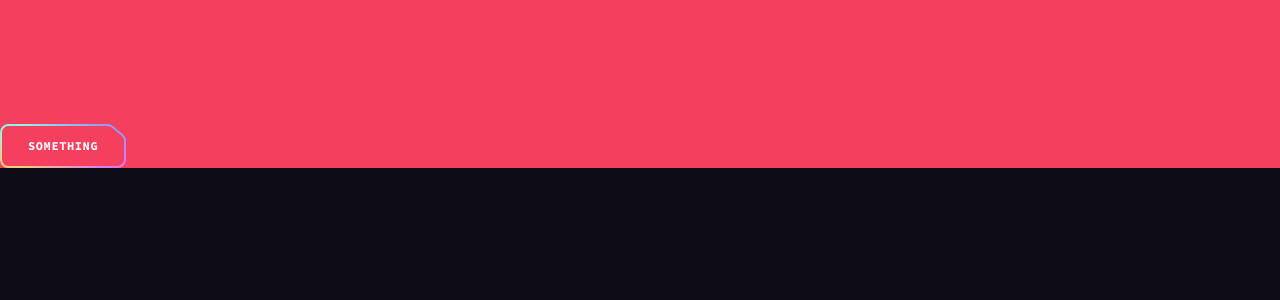
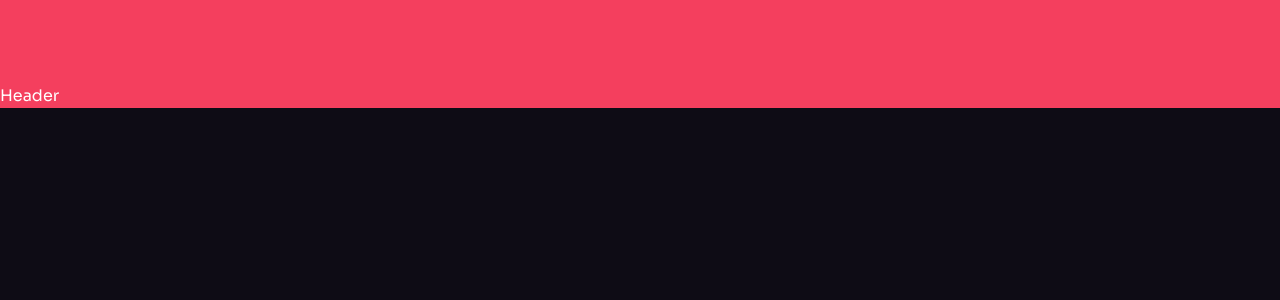
Before and after one commit to andryariadi/brainwave, a React (Vite) app: page / in a window 1280 px wide. Shown: the top 300 px of the page. Built offline with nearby package versions, Linux system fonts and the light colour scheme.

Commit message:
add header component

```diff
--- a/src/App.jsx
+++ b/src/App.jsx
@@ -1,11 +1,11 @@
 import ButtonGradient from "./assets/svg/ButtonGradient";
-import Button from "./components/Button";
+import Header from "./components/Header";
 
 const App = () => {
   return (
     <>
       <div className="bg-rose-500 pt-[4.75rem] lg:pt-[5.25rem] overflow-hidden">
-        <Button className="mt-10">Something</Button>
+        <Header />
       </div>
 
       <ButtonGradient />
--- /dev/null
+++ b/src/components/Header.jsx
@@ -0,0 +1,5 @@
+const Header = () => {
+  return <div>Header</div>;
+};
+
+export default Header;
```
